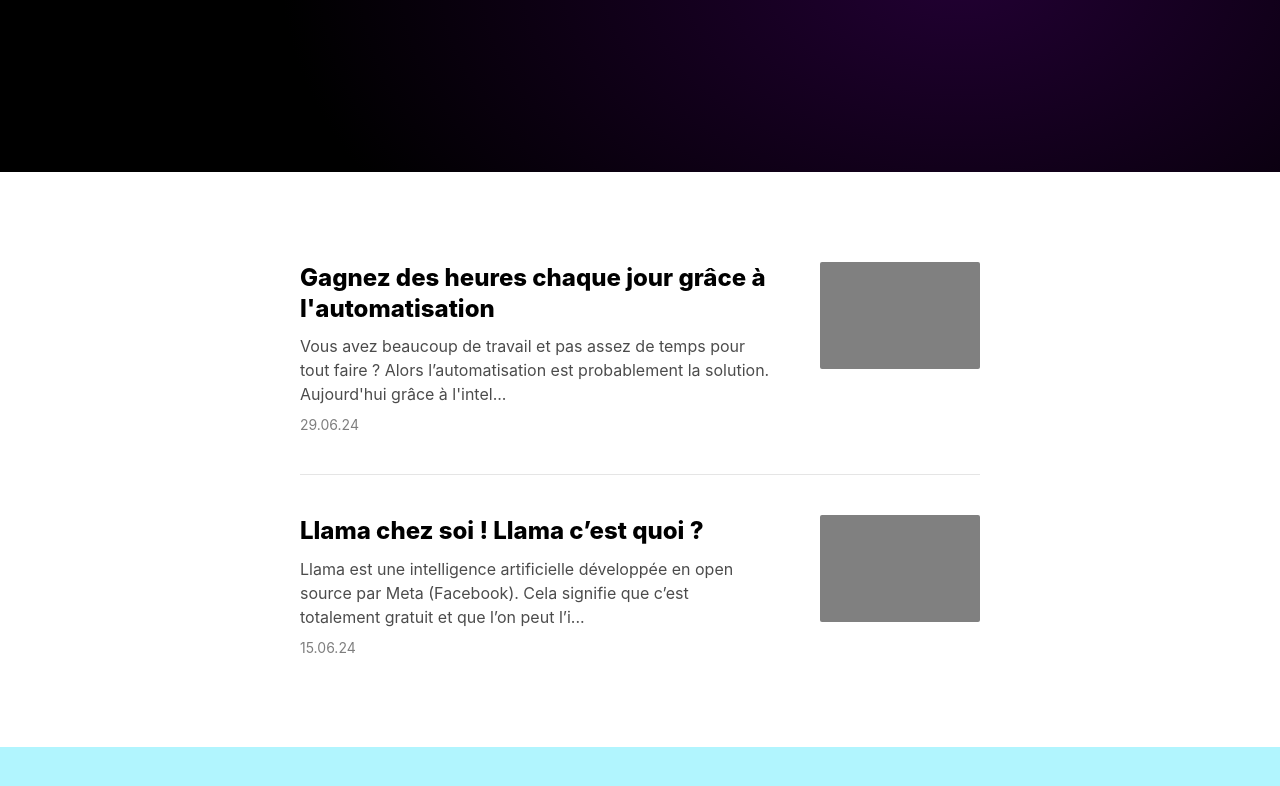
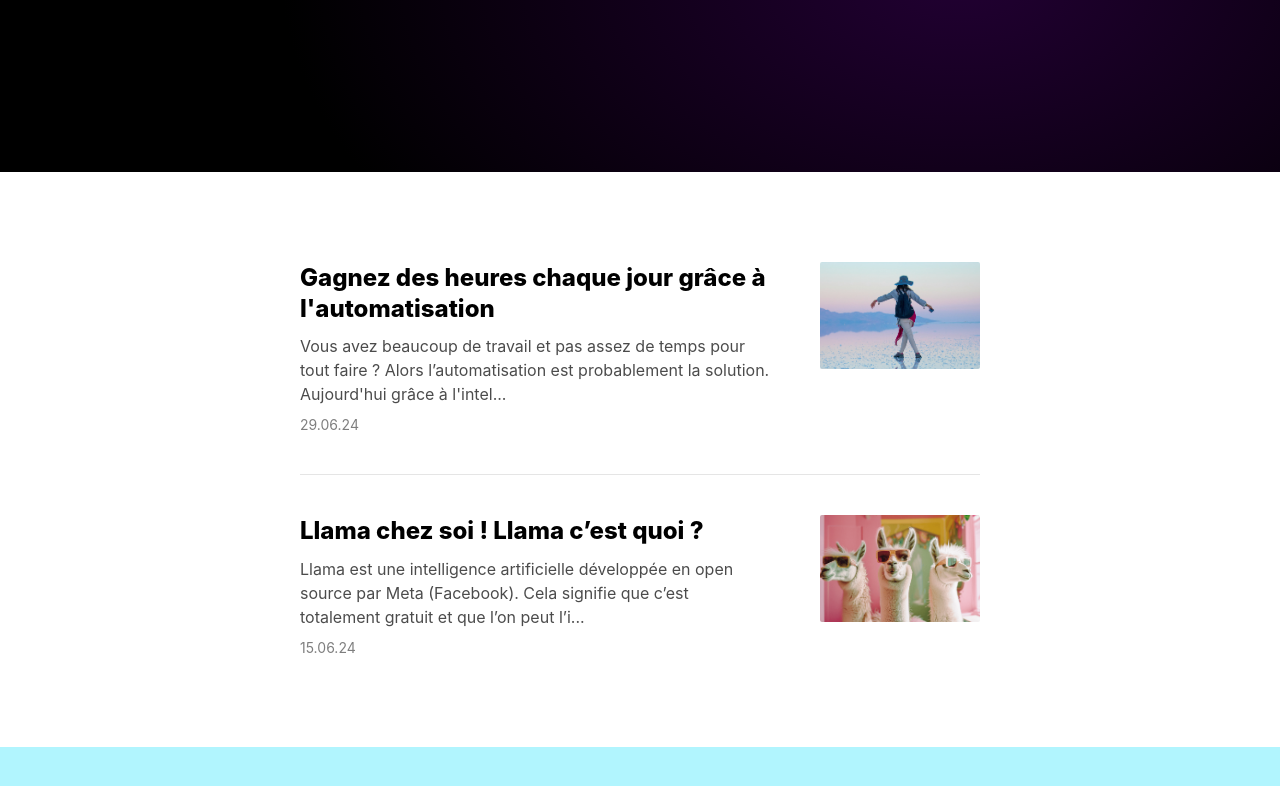
Before and after one commit to watermeloncool/watermelonfr, a plain HTML site: page index.html in a window 1280 px wide. Shown: the part 628-1414 px from the top of the page. Drawn offline with nearby package versions, Linux system fonts and the light colour scheme.

Commit message:
Add files via upload

```diff
--- a/articles/fr/1.html
+++ b/articles/fr/1.html
@@ -12,7 +12,7 @@
 
 <div id="date">15.06.24</div>
 
-<img src="/articles/img/1.png">
+<img id="image" src="/articles/img/1.png">
 
 <p>Llama est une intelligence artificielle développée en open source par Meta (Facebook). Cela signifie que c’est totalement gratuit et que l’on peut l’installer en local.</p>
 
--- a/articles/fr/2.html
+++ b/articles/fr/2.html
@@ -12,7 +12,7 @@
 
 <div id="date">29.06.24</div>
 
-<img src="/articles/img/2.jpg">
+<img id="image" src="/articles/img/2.jpg">
 
 <p>Vous avez beaucoup de travail et pas assez de temps pour tout faire ? Alors l’automatisation est probablement la solution.</p>
 
--- a/code/homepage.js
+++ b/code/homepage.js
@@ -38,8 +38,7 @@ const titre = doc.getElementById("titre").textContent;
 
 const date = doc.getElementById("date").textContent;
 
-const image = document.querySelectorAll('img')[1];
-const imagesrc = image ? image.src : null;
+const image = doc.getElementById("image").src;
 
 const texte = doc.querySelectorAll('p');
 let textefinal = '';
@@ -47,7 +46,7 @@ texte.forEach(p => {  textefinal = textefinal + " " + p.textContent; });
 textefinal = textefinal.trimStart().slice(0, 150) + "...";
 
 // articles[i].innerHTML = '<a href="'+url+'"> <div class="gauche"><div class="titre">'+titre+'</div><div class="texte">'+textefinal+'</div><div class="date">'+date+'</div></div> <div class="image" style="background-image:url("'+imagesrc+'")"></div> </a>';
-articles[i].innerHTML = '<a href="' + url + '"> <div class="gauche"><div class="titre">' + titre + '</div><div class="texte">' + textefinal + '</div><div class="date">' + date + '</div></div> <div class="image" style="background-image:url(\'' + imagesrc + '\')"></div> </a>';
+articles[i].innerHTML = '<a href="' + url + '"> <div class="gauche"><div class="titre">' + titre + '</div><div class="texte">' + textefinal + '</div><div class="date">' + date + '</div></div> <div class="image" style="background-image:url(\'' + image + '\')"></div> </a>';
 
 })
 .catch(error => console.error(`Erreur : ${error.message}`));
```
